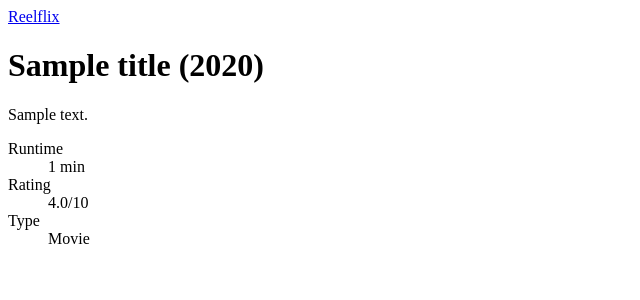
After one commit to aragakerubo/netflix-tdd, a Django app: a page that uses catalog/templates/catalog/title_detail.html in a window 1280 px wide. The commit adds this page. Shown: the top 300 px of the page, without its empty margins (0-640 px from the left). Run offline with Django 5.2, Linux system fonts and the light colour scheme; tables that the repository leaves empty hold one stand-in row (values such as "Sample post").

Commit message:
feat(catalog): add title detail page (#2)
Add get_absolute_url and a slug-based detail route, view, and template
showing synopsis, year, runtime, and rating. Link home page titles to their
detail pages, and return 404 for unknown slugs. Add a shared title fixture.

Co-authored-by: Hilda Ogamba <hildao@hollandvisionsystems.com>

```diff
--- a/catalog/models.py
+++ b/catalog/models.py
@@ -1,5 +1,6 @@
 from django.db import models
 from django.utils.text import slugify
+from django.urls import reverse
 
 
 class Title(models.Model):
@@ -50,3 +51,6 @@ class Title(models.Model):
         if not self.slug:
             self.slug = slugify(self.name)
         super().save(*args, **kwargs)
+
+    def get_absolute_url(self):
+        return reverse("catalog:title_detail", args=[self.slug])
--- a/catalog/templates/catalog/home.html
+++ b/catalog/templates/catalog/home.html
@@ -21,7 +21,7 @@
         <ul class="title-grid">
             {% for title in titles %}
             <li class="title-card">
-                <span class="title-name">{{ title.name }}</span>
+                <a href="{{ title.get_absolute_url }}" class="title-name">{{ title.name }}</a>
                 {% if title.year %}<span class="title-year">{{ title.year }}</span>{% endif %}
             </li>
             {% endfor %}
--- /dev/null
+++ b/catalog/templates/catalog/title_detail.html
@@ -0,0 +1,28 @@
+<!doctype html>
+<html lang="en">
+
+<head>
+    <meta charset="utf-8">
+    <meta name="viewport" content="width=device-width, initial-scale=1">
+    <title>{{ title.name }} - Reelflix</title>
+</head>
+
+<body>
+    <header>
+        <a href="{% url 'catalog:home' %}">Reelflix</a>
+    </header>
+    <main>
+        <h1>{{ title.name }}{% if title.year %} ({{ title.year }}){% endif %}</h1>
+        {% if title.description %}<p class="description">{{ title.description }}</p>{% endif %}
+        <dl>
+            {% if title.runtime %}<dt>Runtime</dt>
+            <dd>{{ title.runtime }} min</dd>{% endif %}
+            {% if title.rating %}<dt>Rating</dt>
+            <dd>{{ title.rating }}/10</dd>{% endif %}
+            <dt>Type</dt>
+            <dd>{{ title.get_media_type_display }}</dd>
+        </dl>
+    </main>
+</body>
+
+</html>
--- a/catalog/urls.py
+++ b/catalog/urls.py
@@ -6,4 +6,5 @@ app_name = "catalog"
 
 urlpatterns = [
     path("", views.home, name="home"),
+    path("titles/<slug:slug>/", views.title_detail, name="title_detail"),
 ]
--- a/catalog/views.py
+++ b/catalog/views.py
@@ -1,4 +1,4 @@
-from django.shortcuts import render
+from django.shortcuts import get_object_or_404, render
 
 from .models import Title
 
@@ -14,3 +14,8 @@ def home(request):
         "catalog/home.html",
         {"titles": titles, "query": query},
     )
+
+
+def title_detail(request, slug):
+    title = get_object_or_404(Title, slug=slug)
+    return render(request, "catalog/title_detail.html", {"title": title})
```
Also changed, not shown: catalog/tests/conftest.py (added, +14 -0 lines), catalog/tests/test_models.py (+4 -0 lines), catalog/tests/test_views.py (+19 -0 lines), functional_tests/test_home.py (+18 -0 lines).
